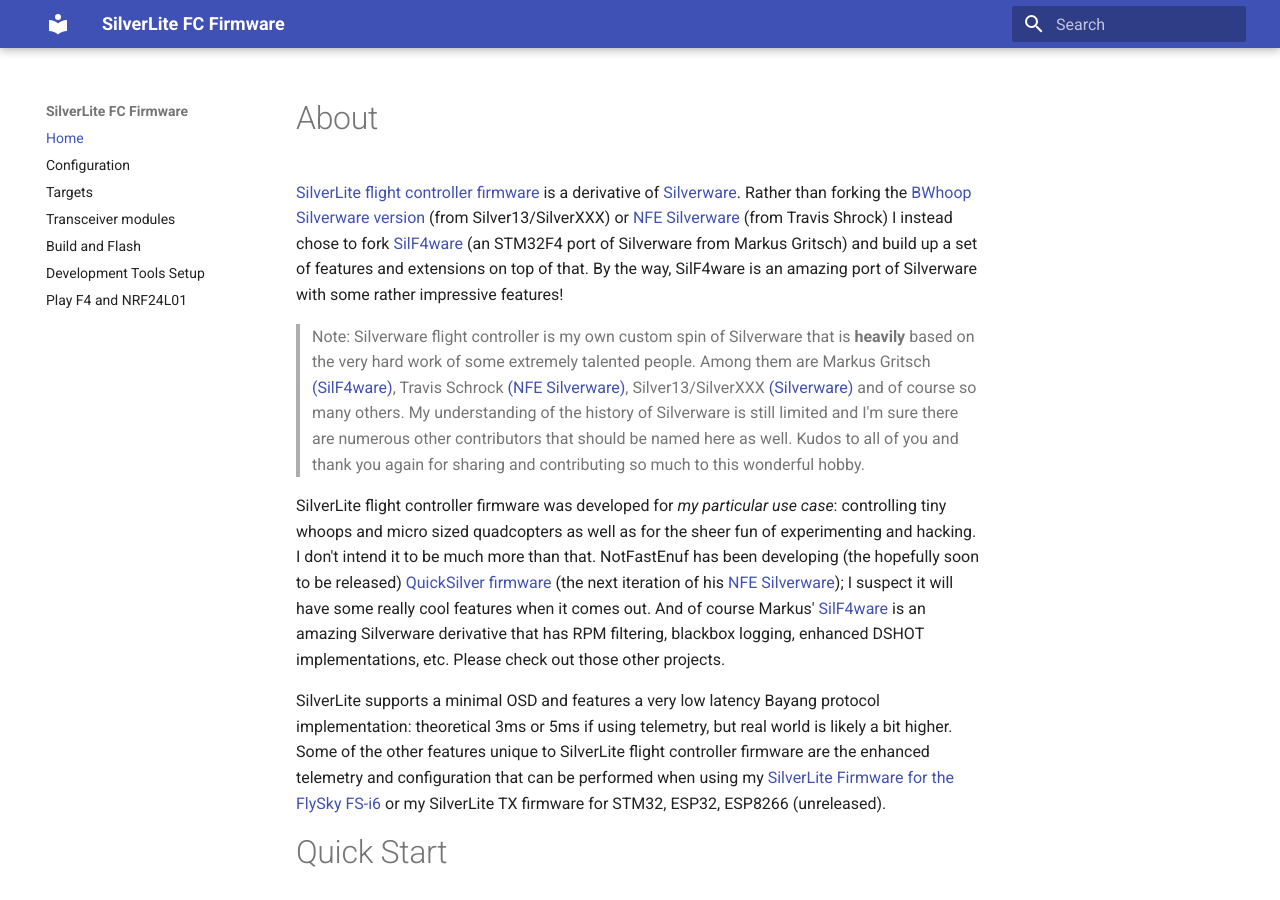
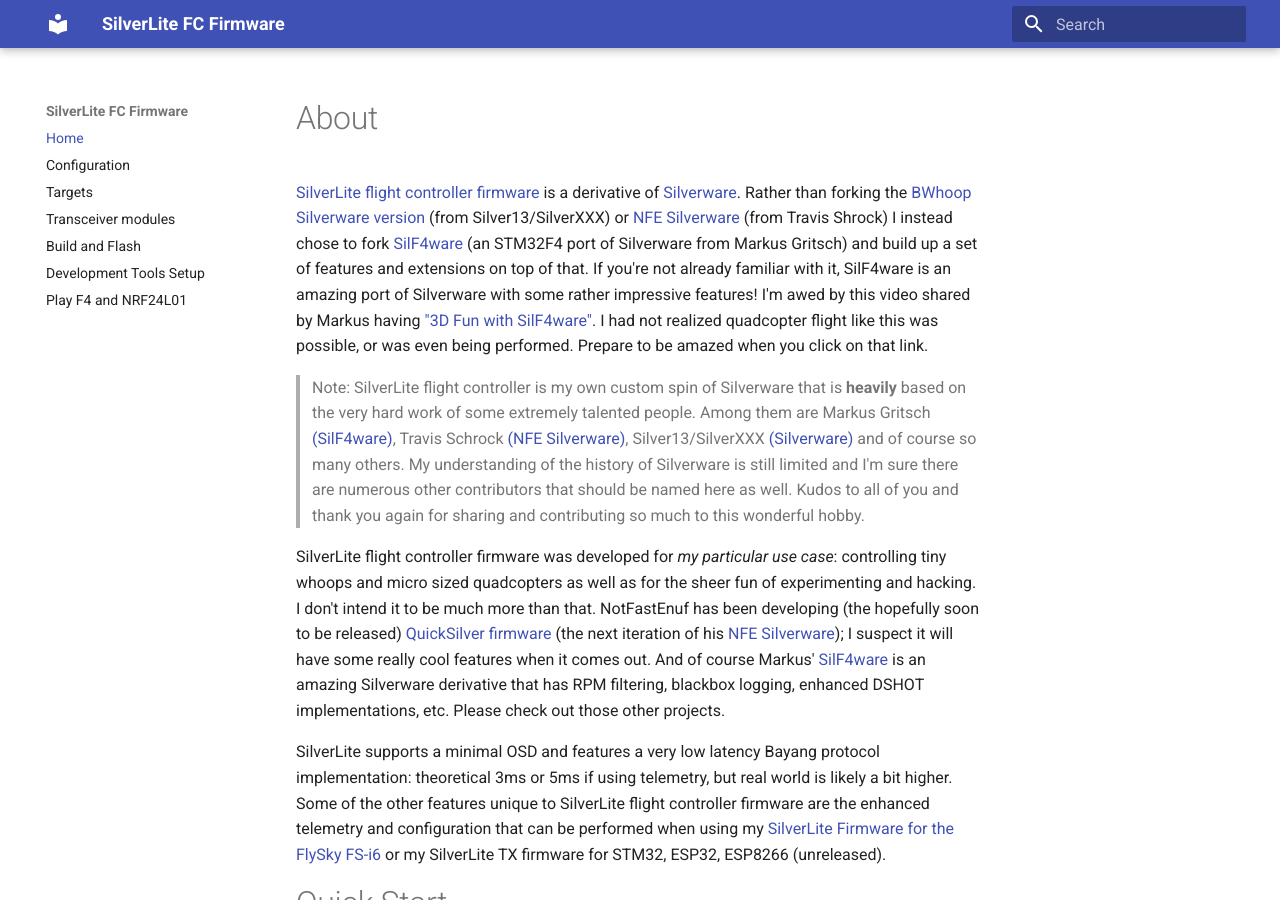
Before and after one commit to sakitume/SilverLite-FC, an MkDocs documentation site: the page built from docs/index.md, in a window 1280 px wide and 900 px high. Built offline with MkDocs 1.6.1 and Material for MkDocs 9.7.7, drawn with Linux system fonts in a browser that asks for light colours.

Commit message:
Fix type. Add link to Markus' 3d flight video

```diff
--- a/docs/index.md
+++ b/docs/index.md
@@ -2,9 +2,9 @@
 
 [SilverLite flight controller firmware](https://github.com/sakitume/SilverLite-FC) is a derivative of [Silverware](http://sirdomsen.diskstation.me/dokuwiki/doku.php).
 Rather than forking the [BWhoop Silverware version](https://github.com/silver13/BoldClash-BWHOOP-B-03) (from Silver13/SilverXXX)
-or [NFE Silverware](https://github.com/NotFastEnuf/NFE_Silverware) (from Travis Shrock) I instead chose to fork [SilF4ware](https://www.rcgroups.com/forums/showthread.php?3294959-SilF4ware-an-STM32F4-port-of-SilverWare) (an STM32F4 port of Silverware from Markus Gritsch) and build up a set of features and extensions on top of that. By the way, SilF4ware is an amazing port of Silverware with some rather impressive features!
+or [NFE Silverware](https://github.com/NotFastEnuf/NFE_Silverware) (from Travis Shrock) I instead chose to fork [SilF4ware](https://www.rcgroups.com/forums/showthread.php?3294959-SilF4ware-an-STM32F4-port-of-SilverWare) (an STM32F4 port of Silverware from Markus Gritsch) and build up a set of features and extensions on top of that. If you're not already familiar with it, SilF4ware is an amazing port of Silverware with some rather impressive features! I'm awed by this video shared by Markus having ["3D Fun with SilF4ware"](https://www.youtube.com/watch?v=eGqPaot6K80). I had not realized quadcopter flight like this was possible, or was even being performed. Prepare to be amazed when you click on that link.
 
-> Note: Silverware flight controller is my own custom spin of Silverware that is **heavily** based on the very hard work of some extremely talented people. Among them are Markus Gritsch [(SilF4ware)](https://www.rcgroups.com/forums/showthread.php?3294959-SilF4ware-an-STM32F4-port-of-SilverWare), Travis Schrock [(NFE Silverware)](https://community.micro-motor-warehouse.com/t/notfastenuf-e011-bwhoop-silverware-fork/5501), Silver13/SilverXXX [(Silverware)](http://sirdomsen.diskstation.me/dokuwiki/doku.php) and of course so many others. My understanding of the history of Silverware is still limited and I'm sure there are numerous other contributors that should be named here as well. Kudos to all of you and thank you again for sharing and contributing so much to this wonderful hobby.
+> Note: SilverLite flight controller is my own custom spin of Silverware that is **heavily** based on the very hard work of some extremely talented people. Among them are Markus Gritsch [(SilF4ware)](https://www.rcgroups.com/forums/showthread.php?3294959-SilF4ware-an-STM32F4-port-of-SilverWare), Travis Schrock [(NFE Silverware)](https://community.micro-motor-warehouse.com/t/notfastenuf-e011-bwhoop-silverware-fork/5501), Silver13/SilverXXX [(Silverware)](http://sirdomsen.diskstation.me/dokuwiki/doku.php) and of course so many others. My understanding of the history of Silverware is still limited and I'm sure there are numerous other contributors that should be named here as well. Kudos to all of you and thank you again for sharing and contributing so much to this wonderful hobby.
 
 SilverLite flight controller firmware was developed for *my particular use case*: controlling tiny whoops and micro sized quadcopters
 as well as for the sheer fun of experimenting and hacking. I don't intend it to be much more than that. NotFastEnuf has been
```
